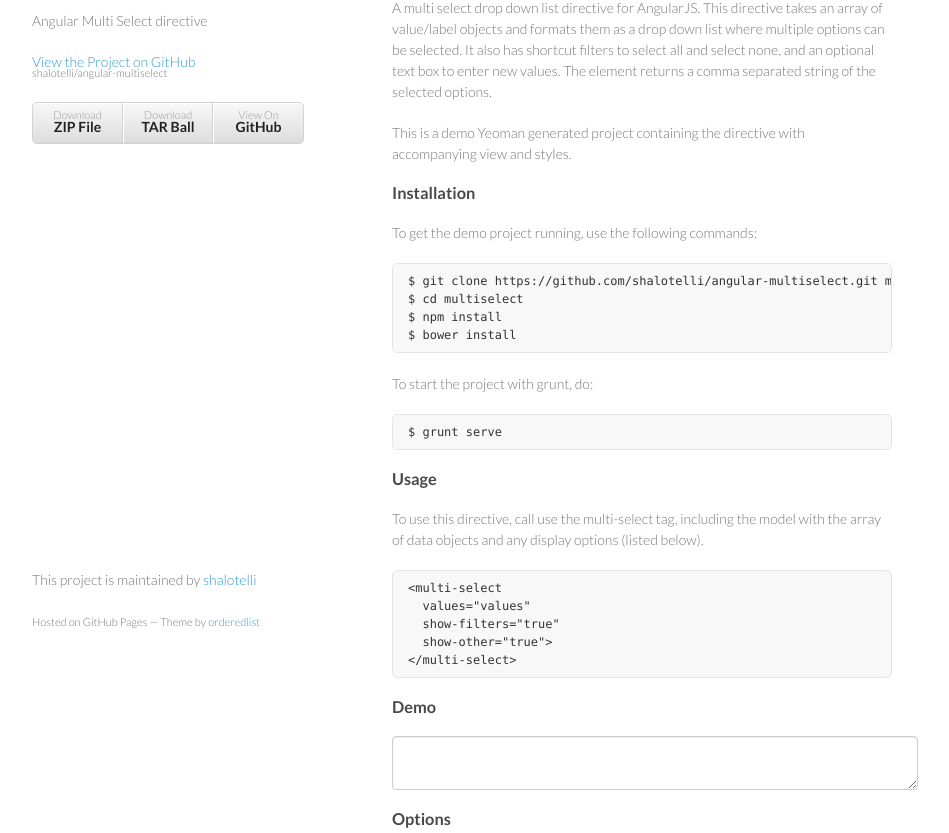
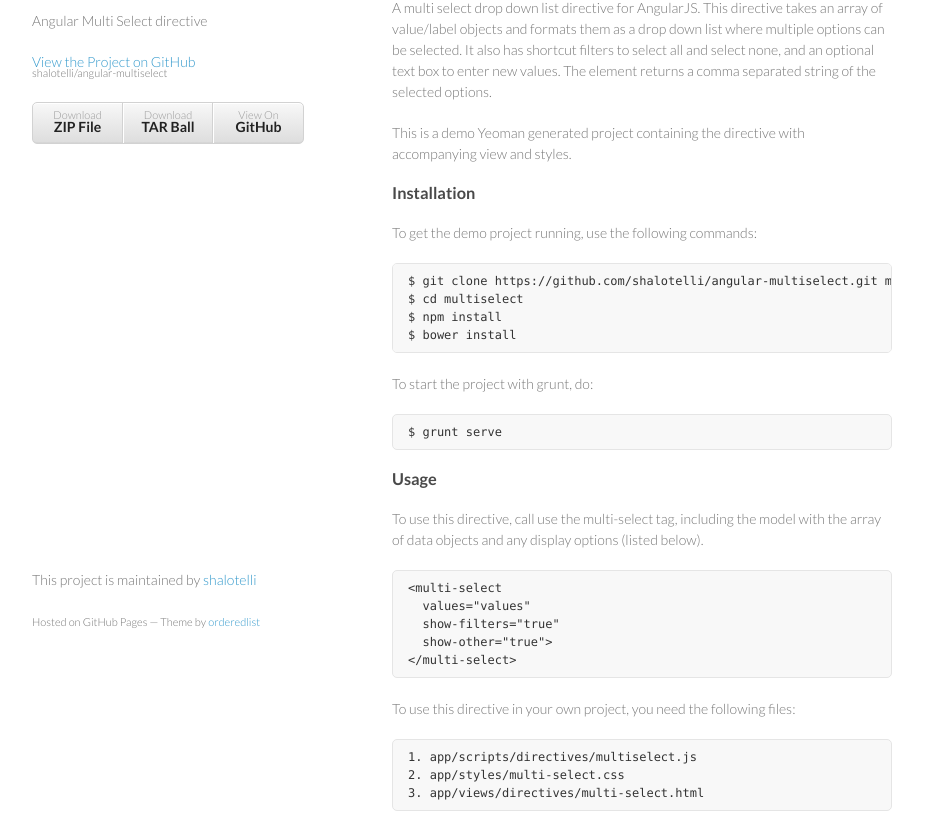
Before and after one commit to jaanek/angular-multiselect, a plain HTML site: page index.html in a window 1280 px wide. Shown: the part 99-932 px from the top of the page, without its empty margins (178-1127 px from the left). Drawn offline with Linux system fonts and the light colour scheme.

Commit message:
update usage section

```diff
--- a/index.html
+++ b/index.html
@@ -64,6 +64,13 @@
 &lt;/multi-select&gt;
 </code></pre>
 
+<p>To use this directive in your own project, you need the following files:</p>
+
+<pre><code>1. app/scripts/directives/multiselect.js
+2. app/styles/multi-select.css
+3. app/views/directives/multi-select.html
+</code></pre>
+
 <h3>
 <a name="demo" class="anchor" href="#demo"><span class="octicon octicon-link"></span></a>Demo</h3>
 
```
